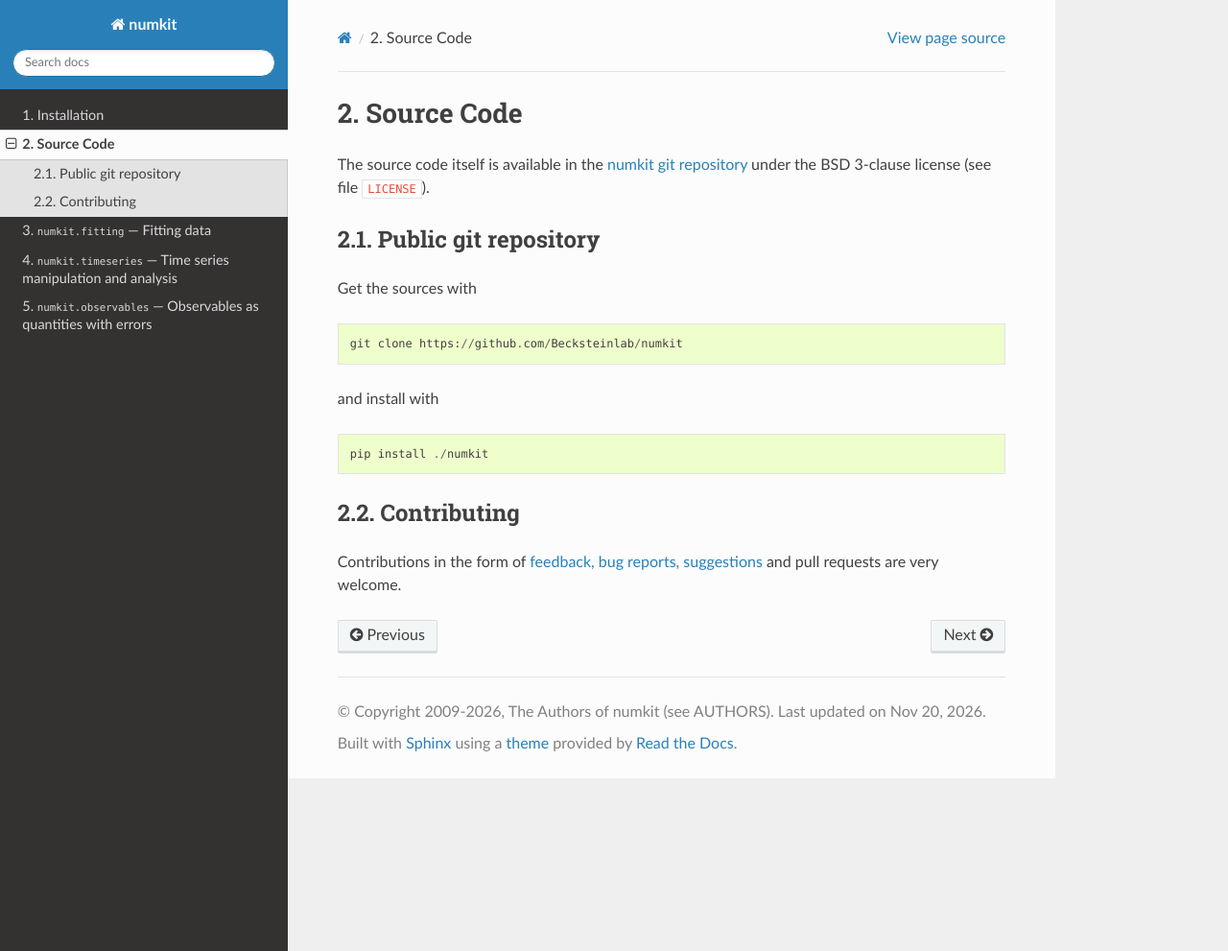
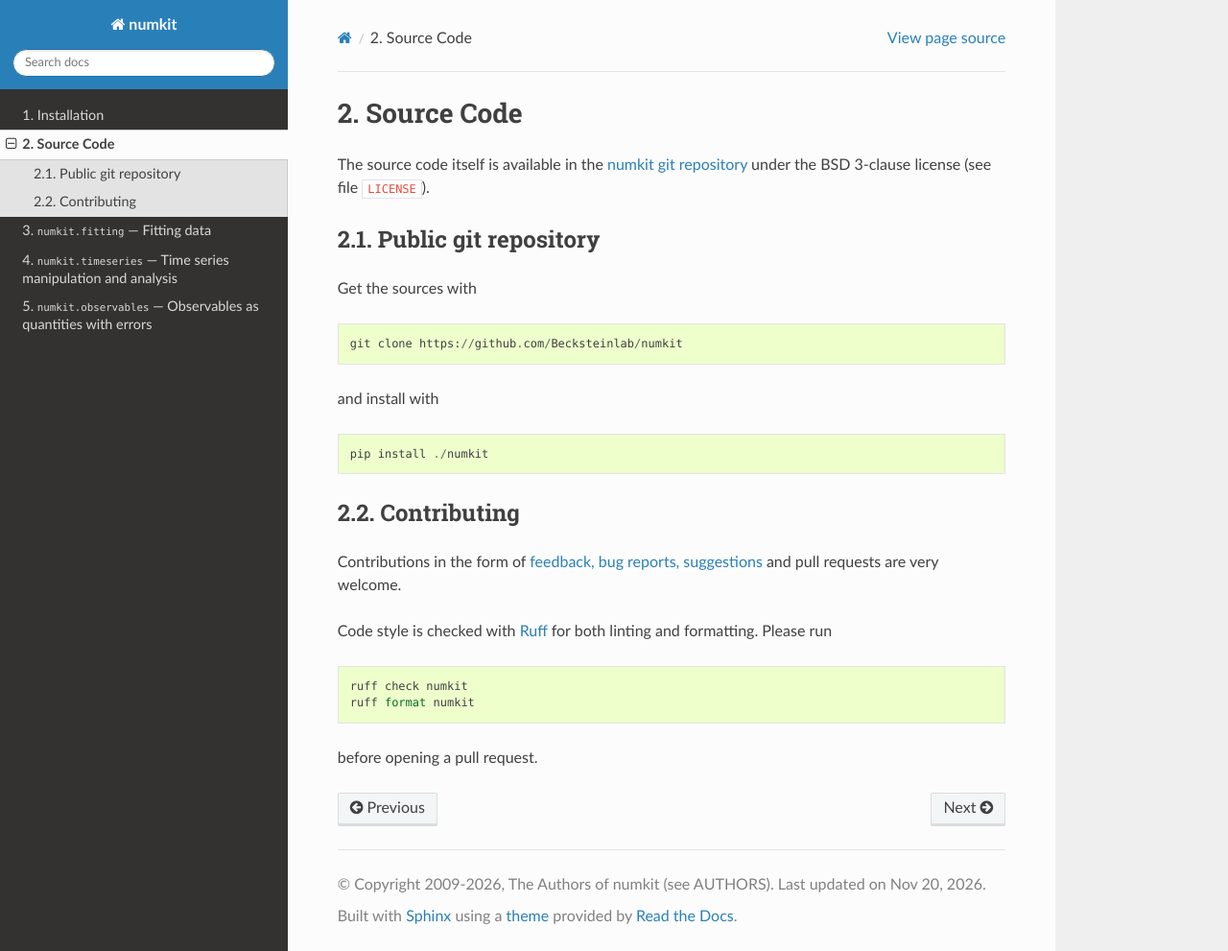
Before and after one commit to Becksteinlab/numkit, a Sphinx documentation site: the page built from docs/source/src.txt, in a window 1280 px wide and 991 px high. Shown: the whole window at 96% size. Built offline with Sphinx 7.4.7 and the Read the Docs theme 3.1.0, drawn with Linux system fonts in a browser that asks for light colours; the version number could not be read and is left out.

Commit message:
use ruff for linting and formatting
- add GH ruff workflow
- noted ruff use in developer docs
- removed pytest pep8 plugin (not supported anymore)
- pinned ruff

```diff
--- a/docs/source/src.txt
+++ b/docs/source/src.txt
@@ -27,6 +27,15 @@ Contributing
 Contributions in the form of `feedback, bug reports, suggestions`_ and
 pull requests are very welcome.
 
+Code style is checked with Ruff_ for both linting and formatting.
+Please run ::
+
+  ruff check numkit
+  ruff format numkit
+
+before opening a pull request.
+
 
 .. _numkit git repository: https://github.com/Becksteinlab/numkit
 .. _feedback, bug reports, suggestions: http://github.com/Becksteinlab/numkit/issues
+.. _Ruff: https://docs.astral.sh/ruff/
```
Also changed, not shown: 2 other files.
